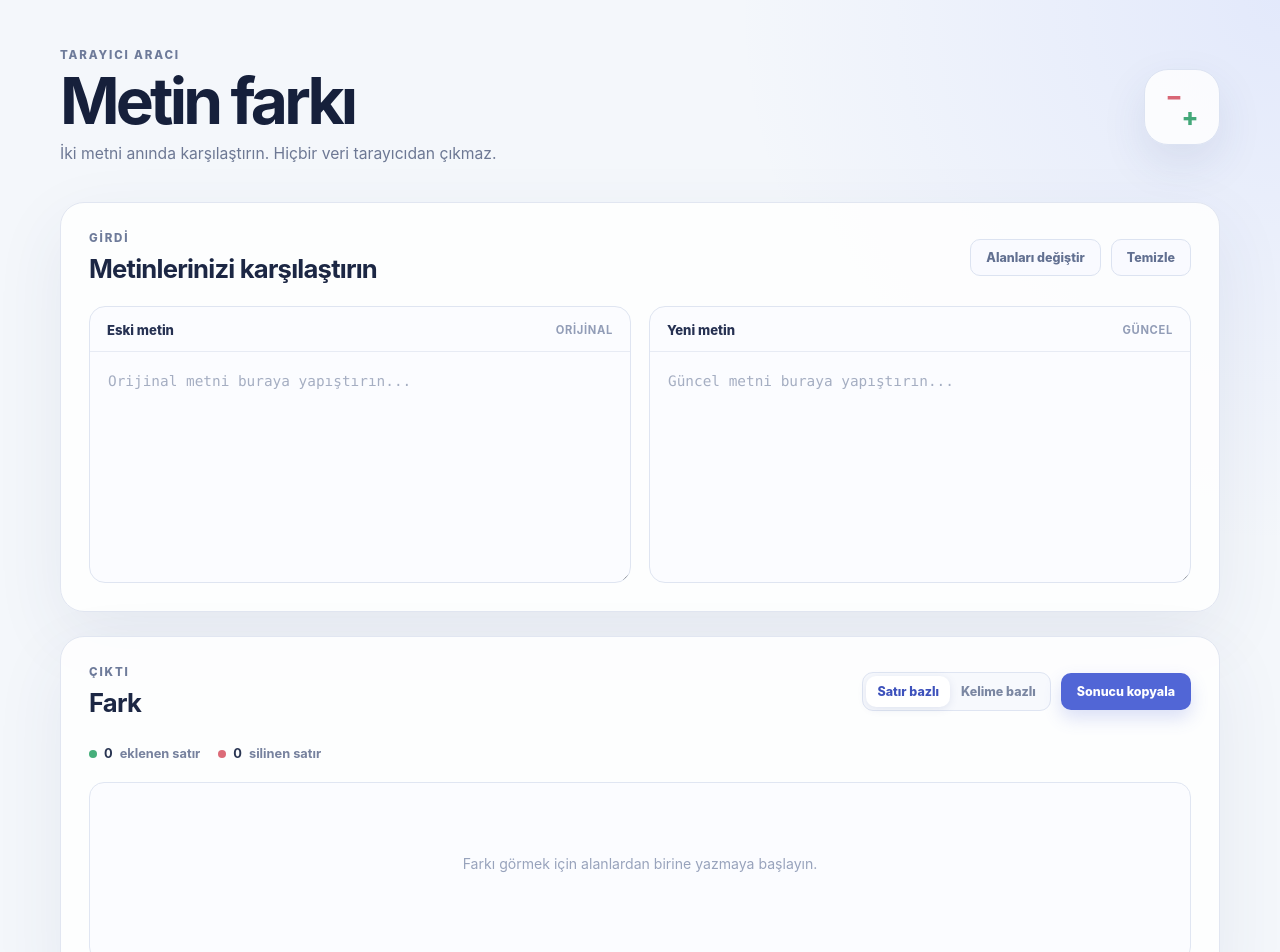
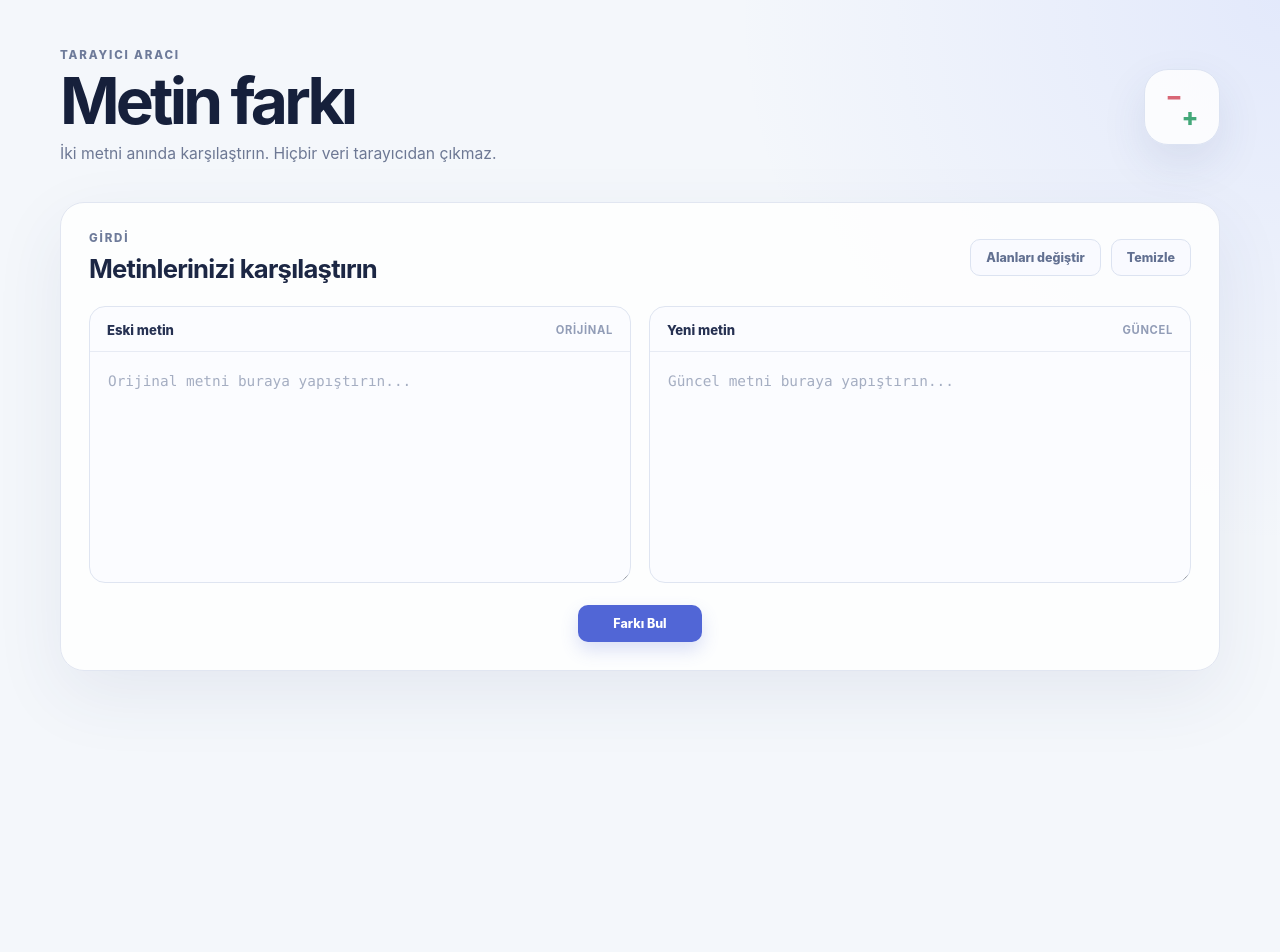
Before and after one commit to DynamicCE/text-diff, a React (Vite) app: page / in a window 1280 px wide. Shown: the top 952 px of the page. After the commit the page ends 800 px from the top, so only its background shows below. Built offline with nearby package versions, Linux system fonts and the light colour scheme.

Commit message:
feat: add manual compare flow

```diff
--- a/src/App.tsx
+++ b/src/App.tsx
@@ -11,16 +11,31 @@ import {
 function App() {
   const [oldText, setOldText] = useState('');
   const [newText, setNewText] = useState('');
+  const [comparedOldText, setComparedOldText] = useState<string | null>(null);
+  const [comparedNewText, setComparedNewText] = useState<string | null>(null);
   const [mode, setMode] = useState<DiffMode>('line');
   const [copyStatus, setCopyStatus] = useState('');
+  const hasComparison = comparedOldText !== null && comparedNewText !== null;
 
   const diff = useMemo(
-    () => calculateTextDiff(oldText, newText, mode),
-    [oldText, newText, mode],
+    () => {
+      if (comparedOldText === null || comparedNewText === null) {
+        return null;
+      }
+
+      return calculateTextDiff(comparedOldText, comparedNewText, mode);
+    },
+    [comparedOldText, comparedNewText, mode],
   );
   const diffRows = useMemo(
-    () => buildDiffRows(oldText, newText, mode),
-    [oldText, newText, mode],
+    () => {
+      if (comparedOldText === null || comparedNewText === null) {
+        return [];
+      }
+
+      return buildDiffRows(comparedOldText, comparedNewText, mode);
+    },
+    [comparedOldText, comparedNewText, mode],
   );
 
   const handleOldTextChange = (event: ChangeEvent<HTMLTextAreaElement>) => {
@@ -33,20 +48,30 @@ function App() {
     setCopyStatus('');
   };
 
+  const handleFindDifference = () => {
+    setComparedOldText(oldText);
+    setComparedNewText(newText);
+    setCopyStatus('');
+  };
+
   const handleSwapTexts = () => {
     setOldText(newText);
     setNewText(oldText);
+    setComparedOldText(null);
+    setComparedNewText(null);
     setCopyStatus('');
   };
 
   const handleClearTexts = () => {
     setOldText('');
     setNewText('');
+    setComparedOldText(null);
+    setComparedNewText(null);
     setCopyStatus('');
   };
 
   const handleCopyResult = () => {
-    if (!navigator.clipboard) {
+    if (!diff || !navigator.clipboard) {
       setCopyStatus('Pano bu tarayıcıda kullanılamıyor.');
       return;
     }
@@ -72,6 +97,76 @@ function App() {
           <span>+</span>
         </div>
       </header>
+
+      {hasComparison && diff && (
+        <section className="result-section result-reveal" aria-labelledby="result-title">
+          <div className="section-heading result-heading">
+            <div>
+              <p className="eyebrow">Çıktı</p>
+              <h2 id="result-title">Karşılaştırma sonucu</h2>
+            </div>
+            <div className="result-actions">
+              <div className="mode-switch" role="group" aria-label="Fark modu">
+                <button
+                  type="button"
+                  className={`mode-button ${mode === 'line' ? 'mode-button-active' : ''}`}
+                  aria-pressed={mode === 'line'}
+                  onClick={() => setMode('line')}
+                >
+                  Satır bazlı
+                </button>
+                <button
+                  type="button"
+                  className={`mode-button ${mode === 'word' ? 'mode-button-active' : ''}`}
+                  aria-pressed={mode === 'word'}
+                  onClick={() => setMode('word')}
+                >
+                  Kelime bazlı
+                </button>
+              </div>
+              <button type="button" className="button button-primary" onClick={handleCopyResult}>
+                Sonucu kopyala
+              </button>
+            </div>
+          </div>
+
+          <div className="summary" aria-live="polite">
+            <span className="summary-item summary-item-added">
+              <span className="summary-dot" aria-hidden="true" />
+              <strong>{diff.addedLines}</strong> eklenen satır
+            </span>
+            <span className="summary-item summary-item-removed">
+              <span className="summary-dot" aria-hidden="true" />
+              <strong>{diff.removedLines}</strong> silinen satır
+            </span>
+            {copyStatus && <span className="copy-status">{copyStatus}</span>}
+          </div>
+
+          <div className="diff-view" aria-live="polite">
+            {diff.changes.length === 0 ? (
+              <p className="empty-state">Metinler arasında fark bulunamadı.</p>
+            ) : (
+              <div className="diff-table">
+                <div className="diff-table-header">
+                  <div className="diff-table-heading diff-table-heading-old">
+                    <span className="diff-table-heading-icon" aria-hidden="true">−</span>
+                    <span>Eski metin</span>
+                    <span className="diff-table-heading-count">{diff.removedLines} silinen</span>
+                  </div>
+                  <div className="diff-table-heading diff-table-heading-new">
+                    <span className="diff-table-heading-icon" aria-hidden="true">＋</span>
+                    <span>Yeni metin</span>
+                    <span className="diff-table-heading-count">{diff.addedLines} eklenen</span>
+                  </div>
+                </div>
+                {diffRows.map((row, index) => (
+                  <DiffRowView key={`diff-row-${index}`} row={row} />
+                ))}
+              </div>
+            )}
+          </div>
+        </section>
+      )}
 
       <section className="editor-section" aria-labelledby="editor-title">
         <div className="section-heading">
@@ -117,73 +212,10 @@ function App() {
             />
           </label>
         </div>
-      </section>
-
-      <section className="result-section" aria-labelledby="result-title">
-        <div className="section-heading result-heading">
-          <div>
-            <p className="eyebrow">Çıktı</p>
-            <h2 id="result-title">Fark</h2>
-          </div>
-          <div className="result-actions">
-            <div className="mode-switch" role="group" aria-label="Fark modu">
-              <button
-                type="button"
-                className={`mode-button ${mode === 'line' ? 'mode-button-active' : ''}`}
-                aria-pressed={mode === 'line'}
-                onClick={() => setMode('line')}
-              >
-                Satır bazlı
-              </button>
-              <button
-                type="button"
-                className={`mode-button ${mode === 'word' ? 'mode-button-active' : ''}`}
-                aria-pressed={mode === 'word'}
-                onClick={() => setMode('word')}
-              >
-                Kelime bazlı
-              </button>
-            </div>
-            <button type="button" className="button button-primary" onClick={handleCopyResult}>
-              Sonucu kopyala
-            </button>
-          </div>
-        </div>
-
-        <div className="summary" aria-live="polite">
-          <span className="summary-item summary-item-added">
-            <span className="summary-dot" aria-hidden="true" />
-            <strong>{diff.addedLines}</strong> eklenen satır
-          </span>
-          <span className="summary-item summary-item-removed">
-            <span className="summary-dot" aria-hidden="true" />
-            <strong>{diff.removedLines}</strong> silinen satır
-          </span>
-          {copyStatus && <span className="copy-status">{copyStatus}</span>}
-        </div>
-
-        <div className="diff-view" aria-live="polite">
-          {diff.changes.length === 0 ? (
-            <p className="empty-state">Farkı görmek için alanlardan birine yazmaya başlayın.</p>
-          ) : (
-            <div className="diff-table">
-              <div className="diff-table-header">
-                <div className="diff-table-heading diff-table-heading-old">
-                  <span className="diff-table-heading-icon" aria-hidden="true">−</span>
-                  <span>Eski metin</span>
-                  <span className="diff-table-heading-count">{diff.removedLines} silinen</span>
-                </div>
-                <div className="diff-table-heading diff-table-heading-new">
-                  <span className="diff-table-heading-icon" aria-hidden="true">＋</span>
-                  <span>Yeni metin</span>
-                  <span className="diff-table-heading-count">{diff.addedLines} eklenen</span>
-                </div>
-              </div>
-              {diffRows.map((row, index) => (
-                <DiffRowView key={`diff-row-${index}`} row={row} />
-              ))}
-            </div>
-          )}
+        <div className="find-difference-action">
+          <button type="button" className="button button-primary find-button" onClick={handleFindDifference}>
+            Farkı Bul
+          </button>
         </div>
       </section>
     </main>
--- a/src/styles.css
+++ b/src/styles.css
@@ -32,10 +32,18 @@ h2 { margin-bottom: 0; color: #1c2744; font-size: clamp(1.3rem, 2vw, 1.65rem); l
 
 .editor-section, .result-section { border: 1px solid #e1e6f1; border-radius: 24px; background: rgba(255,255,255,.86); box-shadow: 0 24px 70px rgba(48,67,113,.08); }
 .editor-section { padding: 28px; }
-.result-section { margin-top: 24px; padding: 28px; }
+.result-section { padding: 28px; }
+.result-section + .editor-section { margin-top: 24px; }
+.result-reveal { animation: result-reveal 360ms cubic-bezier(.2,.72,.25,1); transform-origin: top center; }
+@keyframes result-reveal {
+  from { opacity: 0; transform: translateY(-10px) scale(.99); }
+  to { opacity: 1; transform: translateY(0) scale(1); }
+}
 .section-heading { margin-bottom: 22px; }
 .editor-actions, .result-actions { flex-wrap: wrap; justify-content: flex-end; gap: 10px; }
 .editor-grid { display: grid; grid-template-columns: repeat(2, minmax(0, 1fr)); gap: 18px; }
+.find-difference-action { display: flex; justify-content: center; padding-top: 22px; }
+.find-button { min-width: 124px; padding: 12px 20px; }
 .editor-card { display: block; overflow: hidden; border: 1px solid #dfe5f1; border-radius: 16px; background: #fbfcff; transition: border-color 160ms ease, box-shadow 160ms ease; }
 .editor-card:focus-within { border-color: #8291e8; box-shadow: 0 0 0 4px rgba(130,145,232,.14); }
 .editor-label { justify-content: space-between; padding: 15px 17px 13px; border-bottom: 1px solid #e7ebf4; color: #263152; font-size: .82rem; font-weight: 800; }
@@ -72,7 +80,8 @@ textarea::placeholder { color: #a5aec2; }
 .diff-table-heading-new { color: #27815b; }
 .diff-table-heading-icon { display: inline-grid; width: 18px; height: 18px; place-items: center; border: 1px solid currentColor; border-radius: 50%; font-size: .9rem; line-height: 1; }
 .diff-table-heading-count { margin-left: auto; color: #8993aa; font-size: .72rem; font-weight: 700; }
-.diff-line { display: grid; grid-template-columns: 42px minmax(0, 1fr); min-width: 0; min-height: 30px; border-bottom: 1px solid #f0f2f7; }
+.diff-table-row { min-height: 30px; }
+.diff-line { display: grid; grid-template-columns: 42px minmax(0, 1fr); min-width: 0; min-height: 30px; }
 .diff-line-new { border-left: 1px solid #e4e8f2; }
 .diff-line-number { padding: 4px 8px 4px 0; color: #a6afc0; font-size: .72rem; line-height: 1.7; text-align: right; user-select: none; }
 .diff-line-content { display: block; min-width: 0; padding: 4px 12px 4px 0; overflow-wrap: anywhere; white-space: pre-wrap; }
@@ -96,5 +105,5 @@ textarea::placeholder { color: #a5aec2; }
   .diff-table { min-width: 0; }
   .diff-table-header, .diff-table-row { grid-template-columns: 1fr; }
   .diff-table-heading + .diff-table-heading { border-top: 1px solid #e4e8f2; border-left: 0; }
-  .diff-line-new { border-top: 1px dashed #e4e8f2; border-left: 0; }
+  .diff-line-new { border-left: 0; }
 }
```
